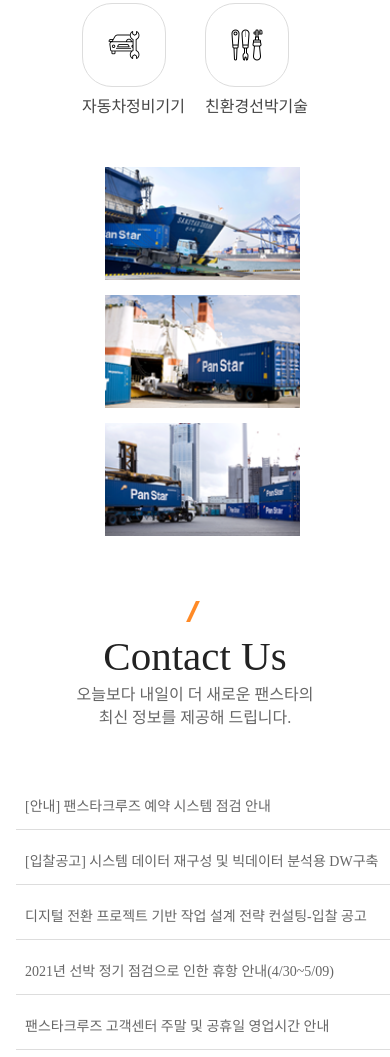
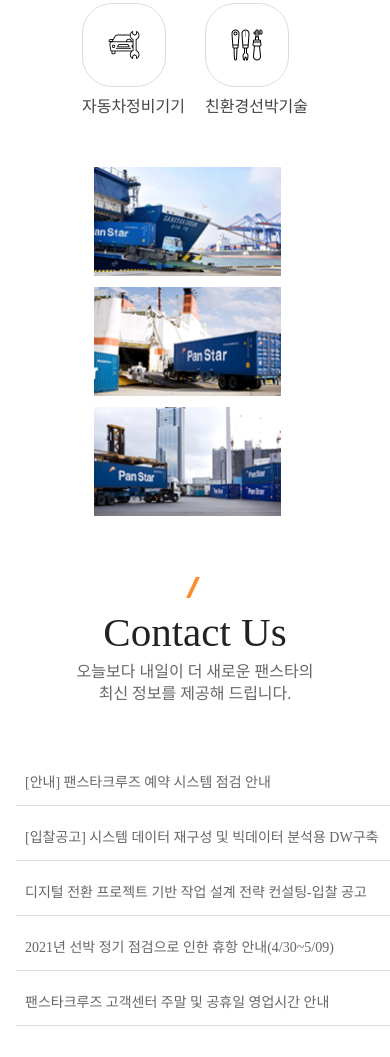
Before and after one commit to 1213212132/new_ship_resposity, a plain HTML site: page index.html in a window 390 px wide. Shown: the part 2436-3493 px from the top of the page. Drawn offline with Linux system fonts and the light colour scheme; some icons are missing; a web font is replaced by a local one.

Commit message:
Add files via upload

```diff
--- a/css/PanStar.css
+++ b/css/PanStar.css
@@ -1898,16 +1898,14 @@
 
     display: flex;
     flex-direction: column;
-    width: 300px;
+    width: 60%;
 
 
   }
 
   .tap_menu .mini_pit .left_img {
-    margin-left: 35%;
-    margin-bottom: 5%;
-
-
+    position: relative;
+    left: 20%;
   }
 
   .tap_box .btn a {
```
